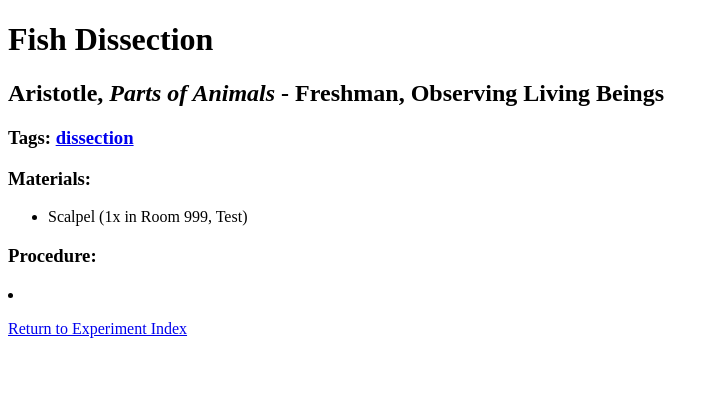
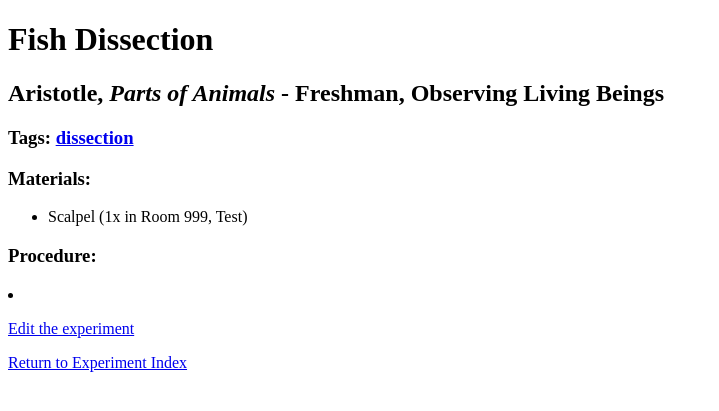
Before and after one commit to hollowaytape/sjclab, a Django app: a page that uses templates/inventory/experiment.html in a window 1280 px wide. Shown: the top 411 px of the page, without its empty margins (0-719 px from the left). Run offline with Django 3.2, Linux system fonts and the light colour scheme; data comes from the database, SQL or seed files in the repository; parts of the project's set-up code (start-up, migrations or seed data) failed here and were passed over.

Commit message:
forms to edit Experiments - but they aren't pretty.

```diff
--- a/inventory/models.py
+++ b/inventory/models.py
@@ -53,6 +53,7 @@
 
 
 class Experiment(models.Model):
+    # The "session" field will be depreciated - there should be a better way to add off-program experiments.
     title = models.CharField(max_length=200)
     text = models.ForeignKey('Text', null=True, blank=True)
     session = models.IntegerField(null=True, blank=True)
--- a/inventory/urls.py
+++ b/inventory/urls.py
@@ -4,10 +4,12 @@
 
 urlpatterns = patterns('',
     url(r'^$', TemplateView.as_view(template_name='inventory/index.html'), name='index'),
-    url(r'^experiments/$', views.experiment_index, name='experiment_index'),
+    url(r'^experiments$', views.experiment_index, name='experiment_index'),
+    url(r'^experiments/edit$', views.experiment_edit, {}, 'experiment_edit'),
+    url(r'^experiments/edit/(?P<id>\d+)/$', views.experiment_edit, {}, 'experiment_edit'),
 	url(r'^experiments/(?P<experiment_name_url>\w+)/$', views.experiment, name='experiment'),
     url(r'^experiments/tagged/(?P<tag_name>\w+)/$', views.tag, name='tag'),
-    url(r'^rooms/$', views.room_index, name='room_index'),
-    url(r'^rooms/all/$', views.rooms_all, name='rooms_all'),
-    url(r'^rooms/(?P<room_number>\d+)/$', views.room, name='room'),
+    url(r'^rooms$', views.room_index, name='room_index'),
+    url(r'^rooms/all$', views.rooms_all, name='rooms_all'),
+    url(r'^rooms/(?P<room_number>\d+)$', views.room, name='room'),
 )
--- a/inventory/views.py
+++ b/inventory/views.py
@@ -1,8 +1,14 @@
 from django.template import RequestContext
-
-from django.http import HttpResponse
+from django.http import HttpResponse, HttpResponseForbidden, HttpResponseRedirect
 from django.shortcuts import render_to_response, get_object_or_404
 from inventory.models import Experiment, Material, Text, Room, Tag
+from inventory.forms import ExperimentForm, RoomForm
+
+# Imports for add-or-edit object form.
+from django.core.urlresolvers import reverse
+from django.contrib import messages
+from django.contrib.auth.decorators import login_required
+from django.utils.translation import ugettext as _
 
 def url_safe(string):
     """ Replaces spaces with underscores, making a string safer for urls."""
@@ -63,6 +69,50 @@
 
     # Go render the response and return it to the client.
     return render_to_response('inventory/experiment.html', context_dict, context)
+
+"""def add_experiment(request):
+    context = RequestContext(request)
+
+    # A HTTP POST?
+    if request.method == 'POST':
+        form = ExperimenForm(request.POST)
+
+        # Valid form?
+        if form.is_valid():
+            # Save the new exp to the database.
+            form.save(commit=True)
+
+            # Now call the index() view.
+            # The user will be shown the homepage.
+            return index(request)
+        else:
+            print form.errors
+    else:
+        # If the request is not a POST, display the form to enter details.
+        form = ExperimentForm()
+    return render_to_response('inventory/add_experiment.html', {'form': form}, context)"""
+
+def experiment_edit(request, id=None, template_name='inventory/experiment_edit.html'):
+    if id:
+        experiment = get_object_or_404(Experiment, pk=id)
+    else:
+        experiment = Experiment()
+
+    if request.POST:
+        form = ExperimentForm(request.POST, instance=experiment)
+        if form.is_valid():
+            form.save()
+            messages.add_message(request, messages.SUCCESS, _('Experiment correctly saved.'))
+            # If the save was successful, redirect to another page
+            redirect_url = reverse('experiment_index')
+            return HttpResponseRedirect(redirect_url)
+
+    else:
+        form = ExperimentForm(instance=experiment)
+
+    return render_to_response(template_name, {
+        'form': form,
+    }, context_instance=RequestContext(request))
 
 def tag(request, tag_name):
     context = RequestContext(request)
--- a/templates/inventory/experiment.html
+++ b/templates/inventory/experiment.html
@@ -32,4 +32,5 @@
             Experiment "{{ experiment_name }}" does not exist.
         {% endif %}
 
+        <p><a href="{% url 'experiment_edit' experiment.id %}">Edit the experiment</a></p>
         <p><a href="{% url 'experiment_index' %}">Return to Experiment Index</a></p>
--- a/templates/inventory/experiment_index.html
+++ b/templates/inventory/experiment_index.html
@@ -16,6 +16,7 @@
         {% else %}
             <p><strong>No experiments are available.</strong></p>
         {% endif%}
+        <p><a href="{% url 'experiment_edit' %}">Add an experiment</a></p>
         <p><a href="{% url 'index' %}">Return to Front Page</a></p>
     </body>
 </html>
```
Also changed, not shown: inventory/forms.py (+19 -2 lines), templates/inventory/experiment_edit.html (added, +25 -0 lines).
